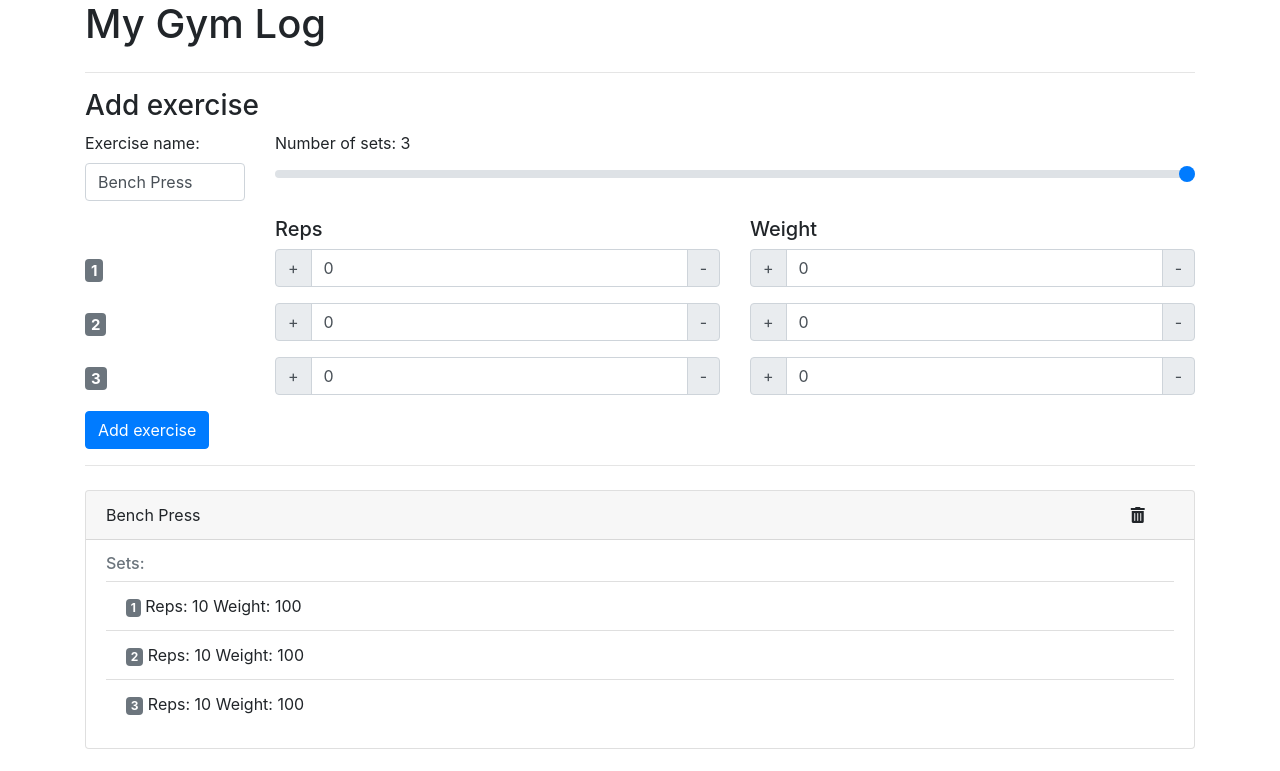
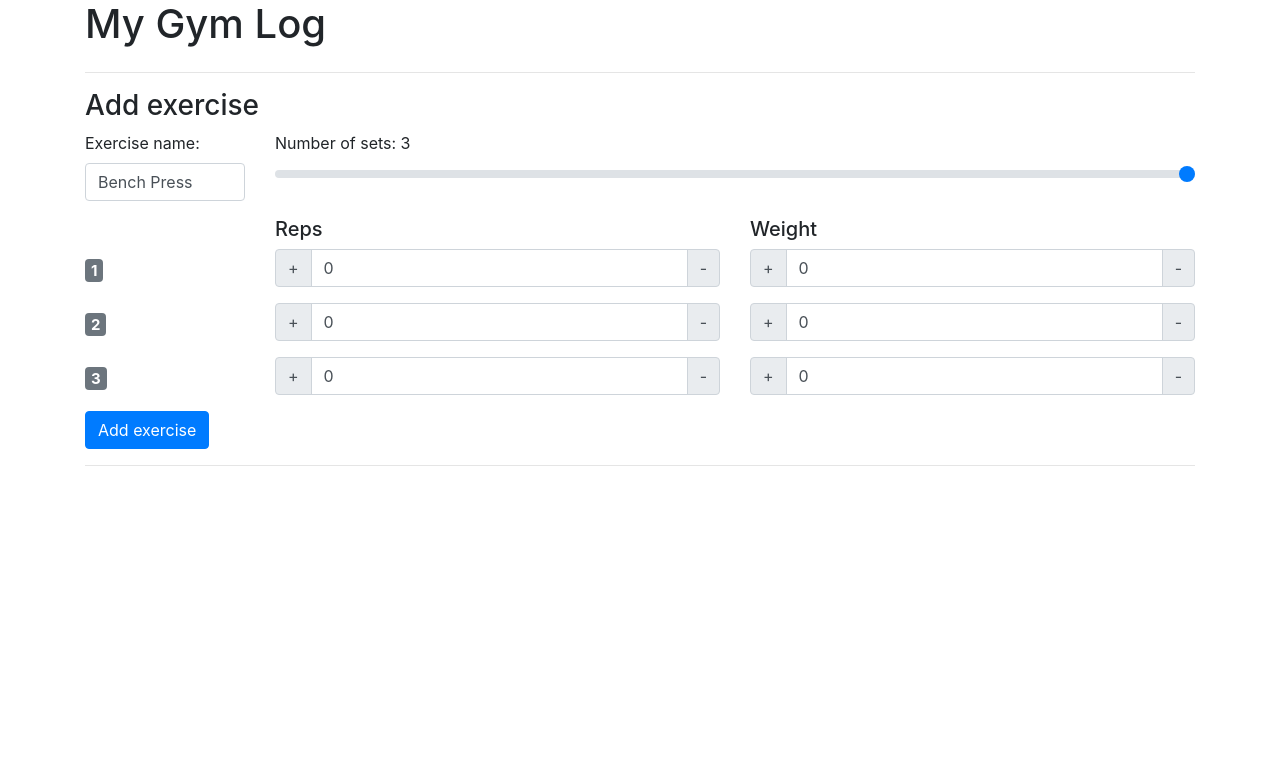
Before and after one commit to nikitadrozdovskii/my-gym-log, an Angular app: page / in a window 1280 px wide. Shown: the top 771 px of the page. Built offline with nearby package versions, Linux system fonts and the light colour scheme.

Commit message:
+C:/Program Files (x86)/Git/- buttons on set inputs now work, they emit event updating corresponding set in AddExe component

```diff
--- a/src/app/add-set/add-set.component.ts
+++ b/src/app/add-set/add-set.component.ts
@@ -33,6 +33,7 @@ export class AddSetComponent implements OnInit {
 
   onIncreaseWeight() {
     this.weight++;
+    this.setUpdated.emit({weight: this.weight, reps: this.reps, i: this.index});
     // console.log(this.weight);
   }
 
@@ -40,16 +41,19 @@ export class AddSetComponent implements OnInit {
     if (this.weight > 0) {
       this.weight--;
     }
+    this.setUpdated.emit({weight: this.weight, reps: this.reps, i: this.index});
     // console.log(this.weight);
   }
 
   onIncreaseReps () {
     this.reps++;
+    this.setUpdated.emit({weight: this.weight, reps: this.reps, i: this.index});
   }
 
   onDecreaseReps () {
     if (this.reps > 0) {
       this.reps--;
+      this.setUpdated.emit({weight: this.weight, reps: this.reps, i: this.index});
     }
   }
 
--- a/src/app/exe.service.ts
+++ b/src/app/exe.service.ts
@@ -6,24 +6,16 @@ import {Exe} from './exe';
   providedIn: 'root'
 })
 export class ExeService {
-  exes: Exe[] = [{name: 'Bench Press', sets: [
-      {reps: 10, weight: 100},
-      {reps: 10, weight: 100},
-      {reps: 10, weight: 100},
-    ]},
-    {name: 'Squat', sets: [
-        {reps: 8, weight: 150},
-        {reps: 7, weight: 150},
-        {reps: 5, weight: 140},
-      ]}];
+  exes: Exe[] = [];
 
   constructor() { }
   add(exe: Exe) {
     this.exes.push(exe);
-    console.log(this.exes[this.exes.length-1].sets === this.exes[this.exes.length - 2].sets);
+    // console.log(this.exes[this.exes.length-1].sets === this.exes[this.exes.length - 2].sets);
   }
 
   delete(index: number) {
     this.exes.splice(index, 1);
+    console.log(this.exes);
   }
 }
```
